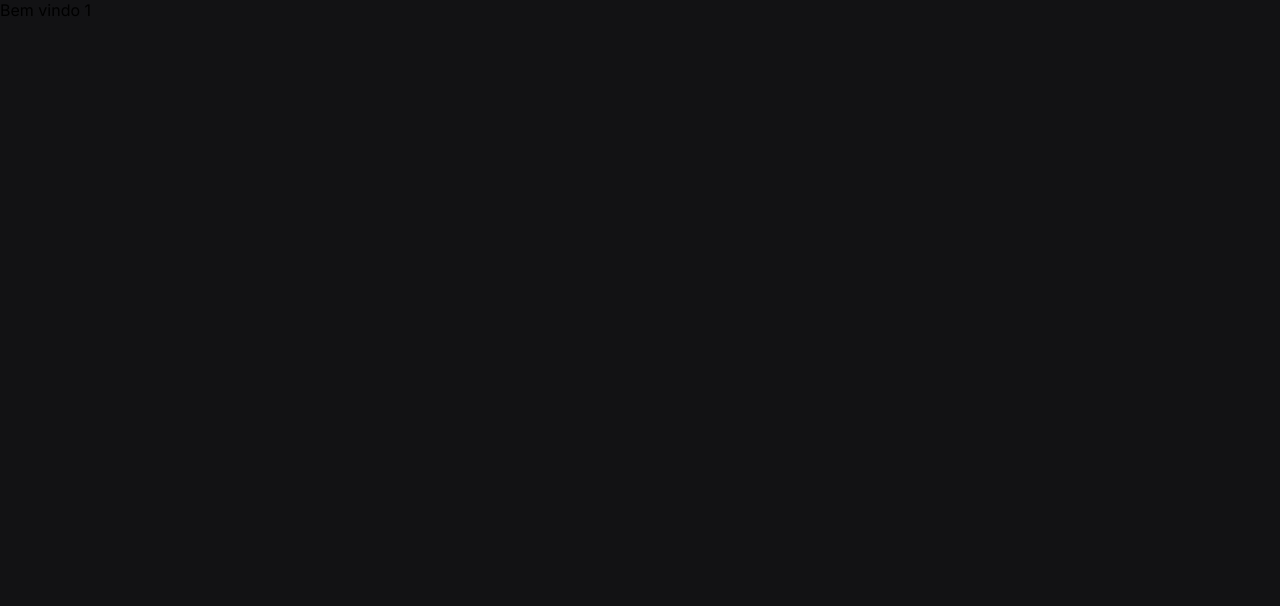
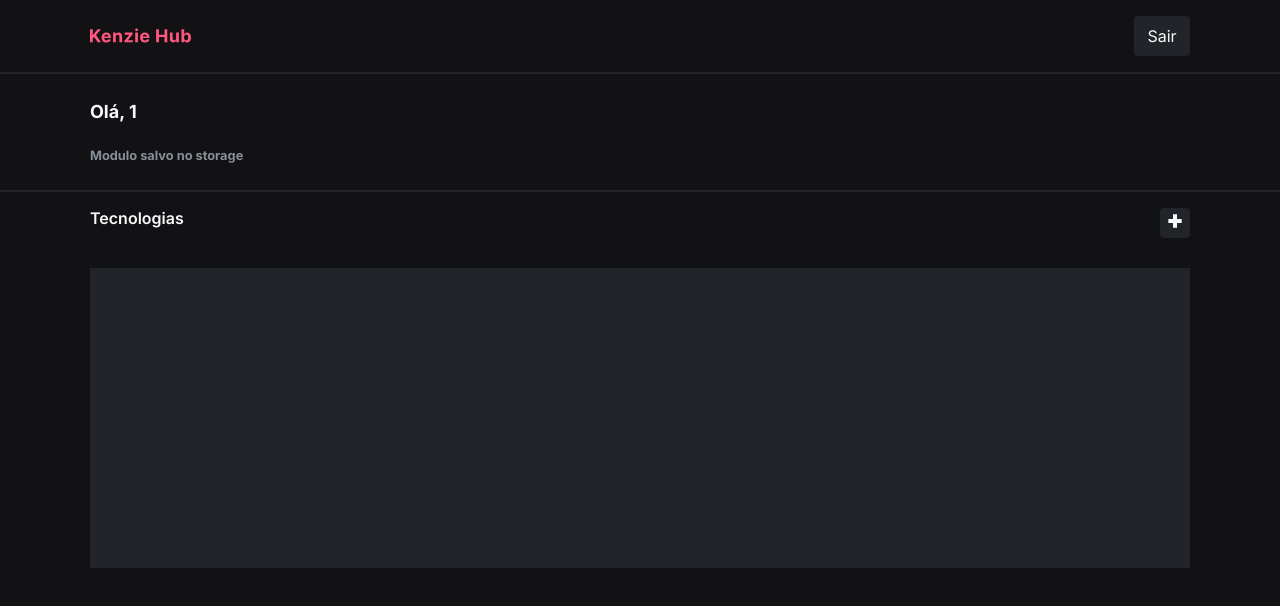
Before and after one commit to Kenzie-Academy-Brasil-Developers/react-entrega-s2-kenzie-hub-cauerrds, a React (Create React App) app: page /home/1 in a window 1280 px wide. Shown: the top 606 px of the page. Built offline with nearby package versions, Linux system fonts and the light colour scheme.

Commit message:
feat: estilos da pagina Home

```diff
--- a/src/components/Buttons/index.jsx
+++ b/src/components/Buttons/index.jsx
@@ -5,6 +5,7 @@ const Button = ({
   backGround,
   textColor,
   backGroundHover,
+  icon: Icon,
   ...rest
 }) => {
   return (
@@ -16,6 +17,7 @@ const Button = ({
       {...rest}
     >
       {children}
+      {Icon && <Icon />}
     </Container>
   );
 };
--- a/src/pages/Home/index.jsx
+++ b/src/pages/Home/index.jsx
@@ -1,7 +1,48 @@
 import { useParams } from "react-router";
+
+import { Button } from "../../components/Buttons";
+
+import { Container, Header, DataHeader, Content } from "./styles";
+import logo from "../../assets/logo.svg";
+import { BiPlusMedical } from "react-icons/bi";
 
 const Home = () => {
   const { username } = useParams();
-  return <div>Bem vindo {username}</div>;
+  return (
+    <Container>
+      <Header>
+        <div className="headerDiv">
+          <img src={logo} alt="Logo Kenzie-hub" />
+          <Button
+            backGround="#212529"
+            textColor="#F8F9FA"
+            backGroundHover="#343B41"
+          >
+            Sair
+          </Button>
+        </div>
+      </Header>
+      <DataHeader>
+        <div className="dataHeaderDiv">
+          <h1>Olá, {username}</h1>
+          <h2>Modulo salvo no storage</h2>
+        </div>
+      </DataHeader>
+      <Content>
+        <div className="contentDiv">
+          <div className="tecnologiasDiv">
+            <h1>Tecnologias</h1>
+            <Button
+              backGround="#212529"
+              textColor="#F8F9FA"
+              backGroundHover="#343B41"
+              icon={BiPlusMedical}
+            ></Button>
+          </div>
+          <div className="listaDiv"></div>
+        </div>
+      </Content>
+    </Container>
+  );
 };
 export { Home };
--- /dev/null
+++ b/src/pages/Home/styles.js
@@ -0,0 +1,77 @@
+import styled from "styled-components";
+
+export const Container = styled.div`
+  background-color: var(--grey1);
+  width: 100vw;
+`;
+
+export const Header = styled.header`
+  width: 100%;
+  padding: 1rem;
+  .headerDiv {
+    margin: auto;
+    max-width: 1100px;
+    display: flex;
+    justify-content: space-between;
+    button {
+      width: 56px;
+      height: 40px;
+    }
+  }
+`;
+
+export const DataHeader = styled.div`
+  width: 100%;
+  padding: 0 1rem;
+  border-bottom: 2px solid var(--grey2);
+  border-top: 2px solid var(--grey2);
+  height: 120px;
+
+  .dataHeaderDiv {
+    margin: auto;
+    max-width: 1100px;
+    display: flex;
+    flex-direction: column;
+    justify-content: space-evenly;
+    height: 100%;
+    h1 {
+      font-size: 18px;
+      font-weight: 700;
+      color: var(--white);
+    }
+    h2 {
+      font-size: 0.8rem;
+      color: var(--greyFont);
+    }
+  }
+`;
+
+export const Content = styled.div`
+  width: 100%;
+
+  .contentDiv {
+    margin: auto;
+    max-width: 1100px;
+    padding: 1rem 0;
+    .tecnologiasDiv {
+      display: flex;
+      justify-content: space-between;
+      h1 {
+        font-size: 1rem;
+        font-weight: 600;
+        color: var(--white);
+      }
+      button {
+        width: 30px;
+        height: 30px;
+      }
+    }
+    .listaDiv {
+      margin-top: 30px;
+      padding: 2rem 1rem 2rem 1rem;
+      width: 100%;
+      background-color: var(--grey2);
+      height: 300px;
+    }
+  }
+`;
```
